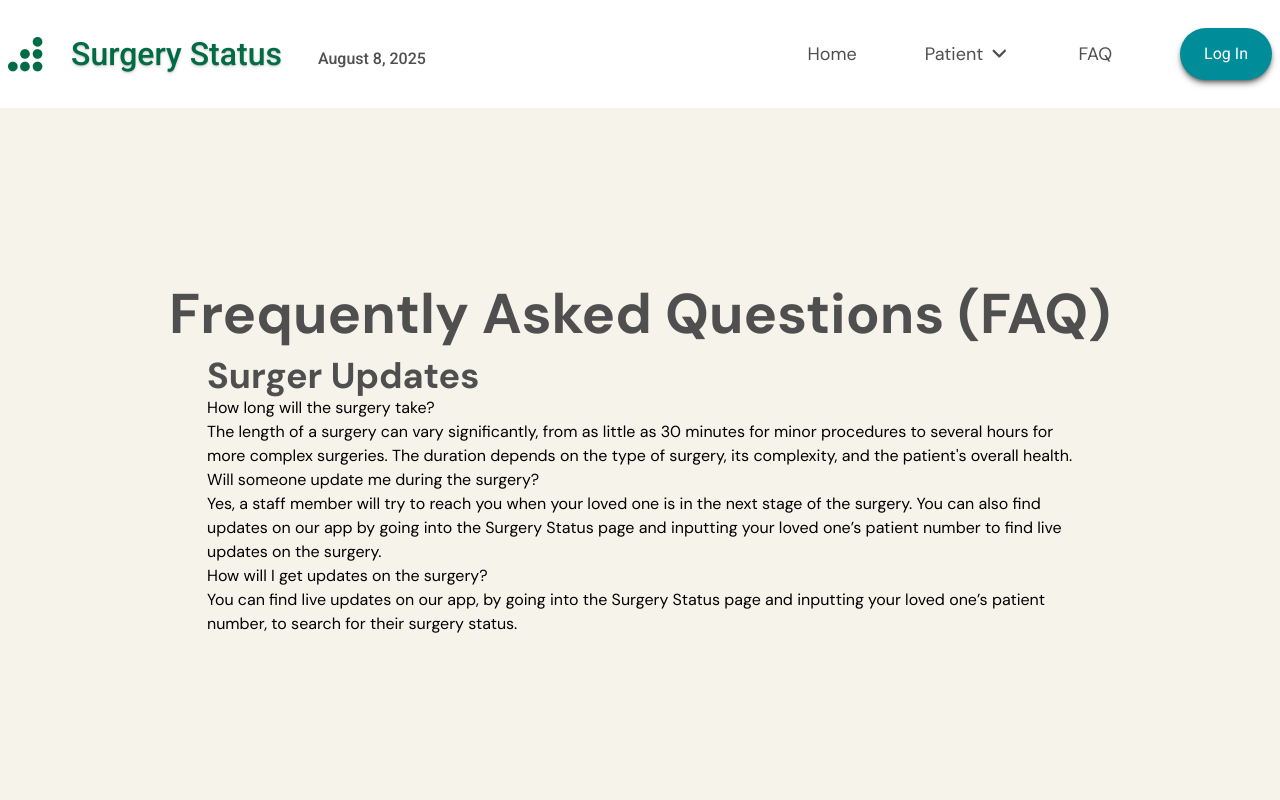
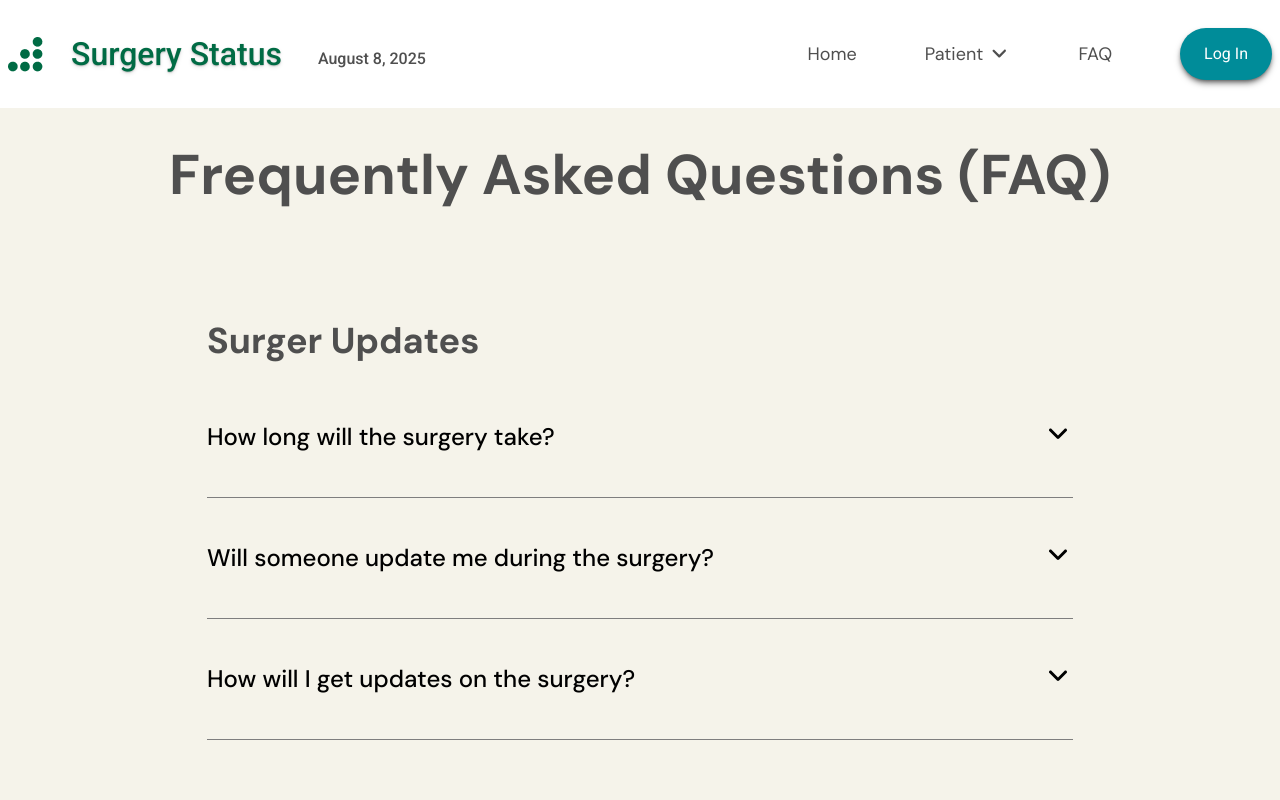
Before and after one commit to chingu-voyages/V56-tier2-team-25, a React (Vite) app: page /faq in a window 1280 px wide. Shown: the top 800 px of the page. Built offline with nearby package versions, Linux system fonts and the light colour scheme; the HTML template or start-up script is replaced by a standard one.

Commit message:
faq completed, styling updates

```diff
--- a/src/App.jsx
+++ b/src/App.jsx
@@ -20,7 +20,7 @@ import Login from "./components/Landingpages/Login";
 import { FontAwesomeIcon } from "@fortawesome/react-fontawesome";
 import { faArrowRight } from "@fortawesome/free-solid-svg-icons";
 import AddPatient from "./components/AddPatient";
-import FAQ from './components/FAQ'
+import FAQ from './components/FAQ/FAQ'
 
 function Home() {
   const [currentPatient, setCurrentPatient] = useState(null);
--- /dev/null
+++ b/src/components/FAQ/Accordion.jsx
@@ -0,0 +1,28 @@
+import { useState } from 'react'
+import { FontAwesomeIcon } from '@fortawesome/react-fontawesome'
+import { faAngleDown, faAngleUp } from '@fortawesome/free-solid-svg-icons'
+
+const Accordion = ({question, answer}) => {
+
+    const [isOpen, setIsOpen] = useState(false)
+
+
+    return (
+        <div className="py-2 border-b border-[#7e7e7e] dm-sans mb-9">
+            <button
+                className={`flex w-full justify-between cursor-pointer font-medium text-2xl ${isOpen ? 'pb-9' : 'pb-0'}`}
+                onClick={() => setIsOpen(!isOpen)}
+            >
+                <h4>{question}</h4>
+                {isOpen ? <FontAwesomeIcon icon={faAngleUp}/> : <FontAwesomeIcon icon={faAngleDown}/>}
+            </button>
+            <div className={`grid overflow-hidden transition-all duration-300 ease-in-out ${isOpen ? 'grid-rows[1fr] opacity-100' : 'grid-rows-[0fr] opacity-0'}`}>
+                <div className='overflow-hidden pb-9 text-[1.125rem]'>
+                    {answer}
+                </div>
+            </div>
+        </div>
+    )
+}
+
+export default Accordion
--- a/src/components/FAQ.jsx
+++ b/src/components/FAQ/FAQ.jsx
@@ -1,5 +1,7 @@
-import Footer from "./Footer"
-import Header from "./Header"
+import { useState } from 'react'
+import Footer from "../Footer"
+import Header from "../Header"
+import Accordion from './Accordion'
 
 const FAQ = () => {
 
@@ -21,29 +23,26 @@ const FAQ = () => {
         }
     ]
 
-    const info = faqArr.map((faq, index) => {
+    const faqs = faqArr.map((faq, index) => {
         return (
-            <div key={index}>
-                <h4>{faq.question}</h4>
-                <p className="">{faq.answer}</p>
-            </div>
+            <Accordion key={index} question={faq.question} answer={faq.answer}/>
         )
     })
 
 
     return(
-        <div>
-            <section className="w-full min-h-screen flex flex-col">
+        <div className=''>
+
+            <div className="w-full min-h-screen flex flex-col">
                 <Header/>
                 <div className="flex flex-1 flex-col justify-center items-center bg-[#F5F3EA] dm-sans">
-                    <h2 className="text-[3.5rem] font-bold text-[#4F4F4F]">Frequently Asked Questions (FAQ)</h2>
+                    <h2 className="text-[3.5rem] font-bold text-[#4F4F4F] mb-26">Frequently Asked Questions (FAQ)</h2>
                     <div className="w-[866px]">
-                        <h3 className="text-4xl font-bold text-[#4F4F4F]">Surger Updates</h3>
-                        {info}
+                        <h3 className="text-4xl font-bold text-[#4F4F4F] mb-13">Surger Updates</h3>
+                        {faqs}
                     </div>
-
                 </div>
-            </section>
+            </div>
             <Footer/>
         </div>
     )
```
